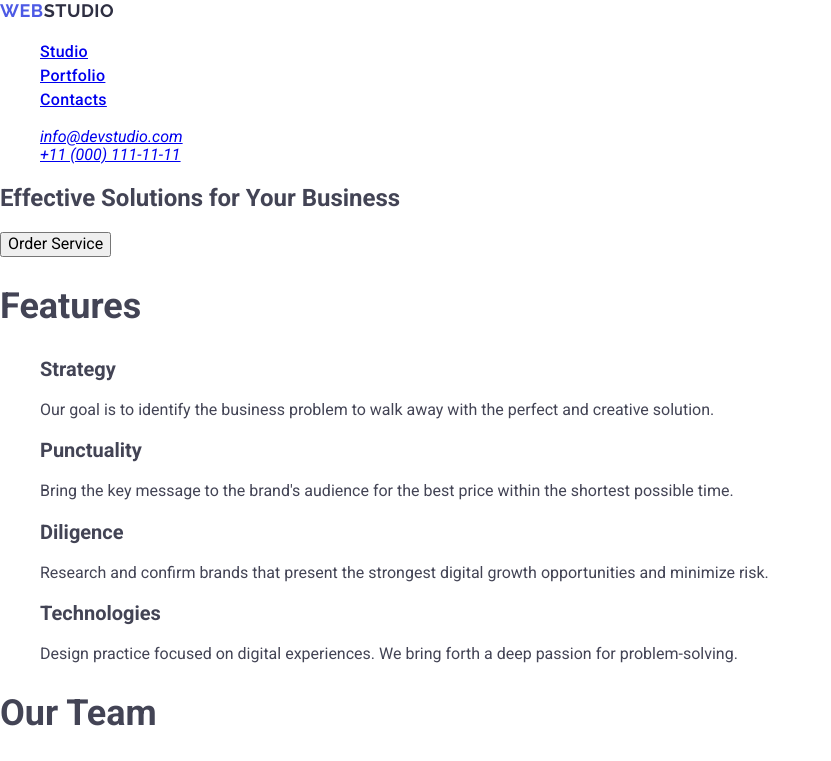
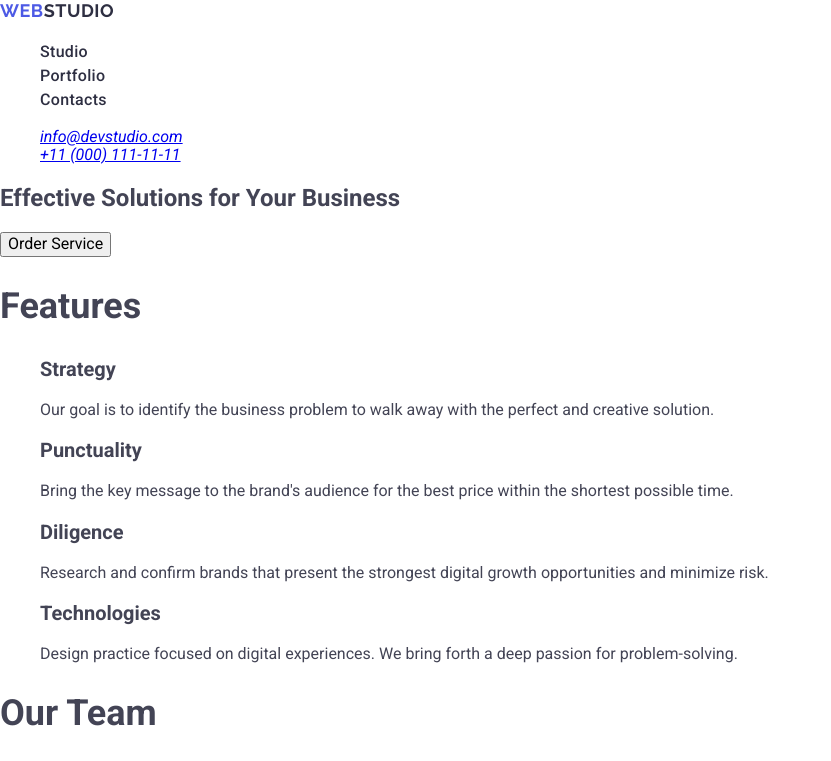
Before and after one commit to Gaanj/goit-markup-hw-02, a plain HTML site: page index.html in a window 1280 px wide. Shown: the top 761 px of the page, without its empty margins (0-831 px from the left). Drawn offline with nearby package versions, Linux system fonts and the light colour scheme.

Commit message:
Update index.html

```diff
--- a/index.html
+++ b/index.html
@@ -30,9 +30,9 @@
           >Web<span class="logoll">Studio</span></a
         >
         <ul>
-          <li class="tabs"><a href="./index.html">Studio</a></li>
-          <li class="tabs"><a href="./index.html">Portfolio</a></li>
-          <li class="tabs"><a href="./index.html">Contacts</a></li>
+          <li ><a class="tabs" href="./index.html">Studio</a></li>
+          <li ><a class="tabs" href="./index.html">Portfolio</a></li>
+          <li ><a class="tabs" href="./index.html">Contacts</a></li>
         </ul>
       </nav>
       <address class="contact">
```
